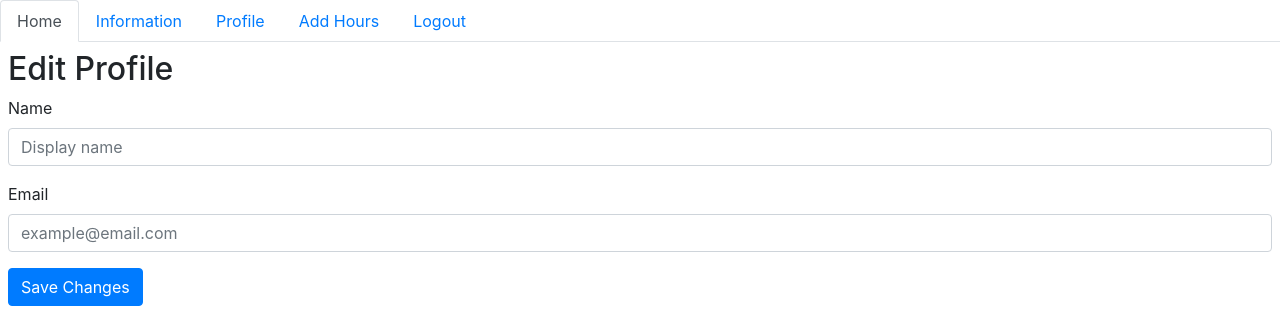
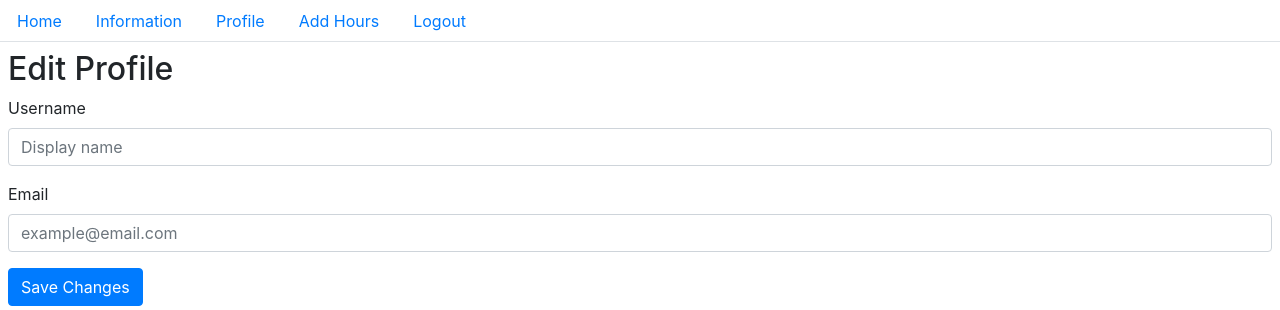
Before and after one commit to brown-eric/volunteer-recognition-system, a Flask app: template templates/edit_profile.html in a window 1280 px wide. Shown: the top 310 px of the page. Run offline with Flask 3, Linux system fonts and the light colour scheme; the template is opened without the code that fills it: values that come from a table or form of the project are taken from there, others are empty; some libraries are stand-ins or nearby versions.

Commit message:
Made the tab activation consistent and switched from displaying 'name' to 'username' when logging in or creating a profile, since name implies legal name, which would contain spaces.

```diff
--- a/app/forms.py
+++ b/app/forms.py
@@ -16,10 +16,10 @@ class LoginForm(FlaskForm):
 
 
 class RegistrationForm(FlaskForm):
-    name = StringField('Name', validators=[
+    name = StringField('Username', validators=[
         DataRequired(),
         Length(min=2, max=80),
-        Regexp(r'^[a-zA-Z0-9_]+$', message='Name must contain only letters, numbers, and underscores.')],
+        Regexp(r'^[a-zA-Z0-9_]+$', message='Username must contain only letters, numbers, and underscores.')],
                        render_kw={'placeholder': 'Display name'})
     email = StringField('Email', validators=[
         DataRequired(),
@@ -50,10 +50,10 @@ class RegistrationForm(FlaskForm):
             raise ValidationError('Password must contain at least one letter and one digit.')
 
 class EditProfileForm(FlaskForm):
-    name = StringField('Name', validators=[
+    name = StringField('Username', validators=[
         DataRequired(),
         Length(min=2, max=80),
-        Regexp(r'^[a-zA-Z0-9_]+$', message='Name must contain only letters, numbers, and underscores.')],
+        Regexp(r'^[a-zA-Z0-9_]+$', message='Username must contain only letters, numbers, and underscores.')],
                        render_kw={'placeholder': 'Display name'})
     email = StringField('Email', validators=[
         DataRequired(),
--- a/templates/base.html
+++ b/templates/base.html
@@ -22,38 +22,38 @@
 
 <ul class="nav nav-tabs">
     <li class="nav-item">
-        <a class="nav-link active" href="{{ url_for('routes.home') }}">Home</a>
+        <a class="nav-link {% if active_tab == 'home' %}active{% endif %}" href="{{ url_for('routes.home') }}">Home</a>
     </li>
     <li class="nav-item">
-        <a class="nav-link" href="{{ url_for('routes.info') }}">Information</a>
+        <a class="nav-link {% if active_tab == 'info' %}active{% endif %}" href="{{ url_for('routes.info') }}">Information</a>
     </li>
     {% if current_user.is_anonymous %}
         <li class="nav-item">
-            <a class="nav-link" href="{{ url_for('routes.login') }}">Login</a>
+            <a class="nav-link {% if active_tab == 'login' %}active{% endif %}" href="{{ url_for('routes.login') }}">Login</a>
         </li>
     {% else %}
         {% if current_user.role == 'volunteer' %}
             <li class="nav-item">
-                <a class="nav-link" href="{{ url_for('routes.rewards') }}">My Rewards</a>
+                <a class="nav-link {% if active_tab == 'rewards' %}active{% endif %}" href="{{ url_for('routes.rewards') }}">My Rewards</a>
             </li>
         {% endif %}
 
         <li class="nav-item">
-            <a class="nav-link" href="{{ url_for('routes.user_profile', name=current_user.name) }}">Profile</a>
+            <a class="nav-link {% if active_tab == 'profile' %}active{% endif %}" href="{{ url_for('routes.user_profile', name=current_user.name) }}">Profile</a>
         </li>
 
         {% if current_user.role != 'volunteer' %} {# This means admins and volunteering orgs can add hours #}
             <li class="nav-item">
-                <a class="nav-link" href="{{ url_for('routes.add_hours') }}">Add Hours</a>
+                <a class="nav-link {% if active_tab == 'add-hours' %}active{% endif %}" href="{{ url_for('routes.add_hours') }}">Add Hours</a>
             </li>
         {% endif %}
 
         {% if current_user.role == 'admin' %}
             <li class="nav-item">
-                <a class="nav-link" href="{{ url_for('routes.remove_user') }}">Admin - Remove User</a>
+                <a class="nav-link {% if active_tab == 'remove-user' %}active{% endif %}" href="{{ url_for('routes.remove_user') }}">Admin - Remove User</a>
             <li>
             <li class="nav-item">
-                <a class="nav-link" href="{{ url_for('routes.view_database') }}">Admin - View Database</a>
+                <a class="nav-link {% if active_tab == 'database' %}active{% endif %}" href="{{ url_for('routes.view_database') }}">Admin - View Database</a>
             <li>
         {% endif %}
 
```
Also changed, not shown: app/routes.py (+9 -9 lines).
